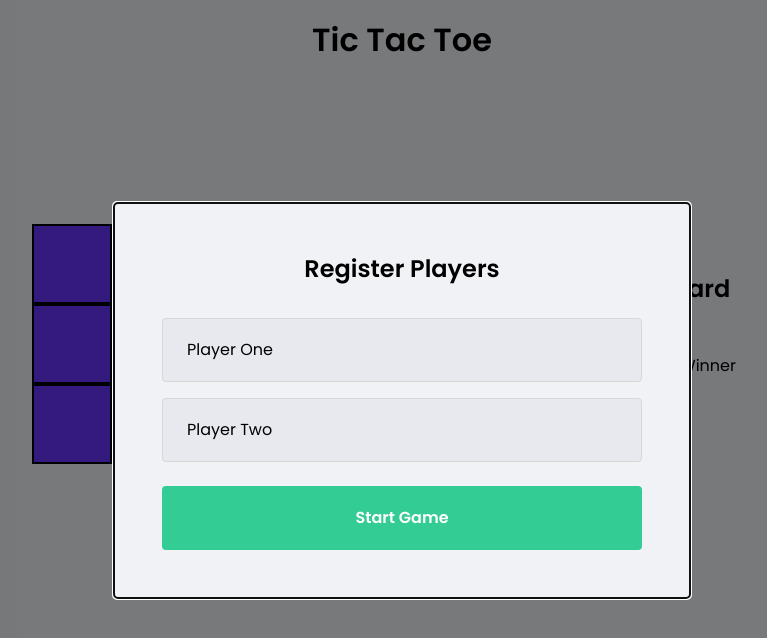
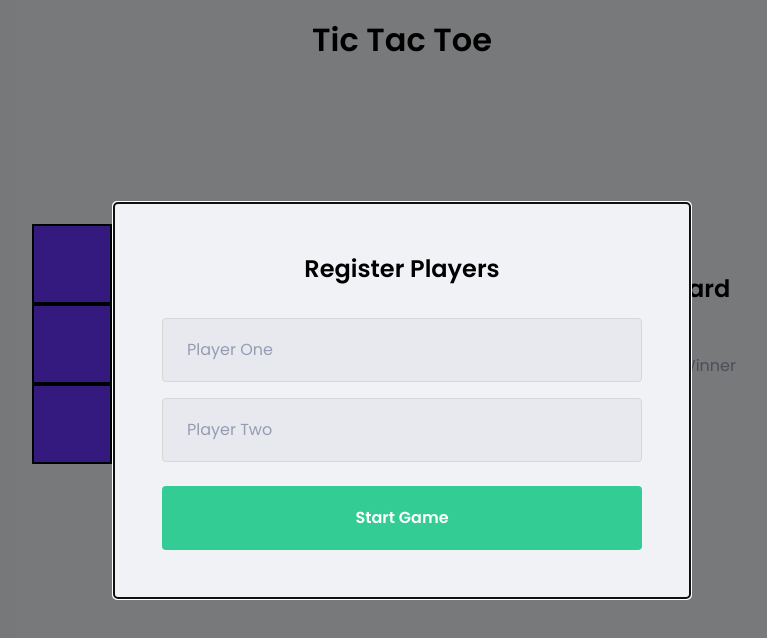
Before and after one commit to AlexRossetto/tictactoe, a React (Create React App) app: page / in a window 1280 px wide. Shown: the top 638 px of the page, without its empty margins (238-1005 px from the left). Built offline with nearby package versions, Linux system fonts and the light colour scheme.

Commit message:
housekeeping: adding removed global css variable

```diff
--- a/src/styles/global.ts
+++ b/src/styles/global.ts
@@ -5,6 +5,7 @@ export const GlobalStyle = createGlobalStyle`
     --background: #f0f2f5;
     --green: #33CC95;
     --blue-light: #6933ff;
+    --text-body: #969cb3;
   }
 
   * {
```
